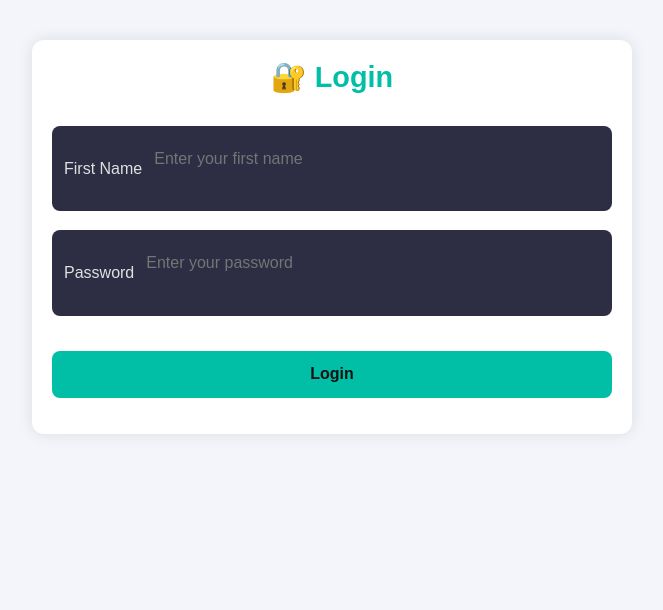
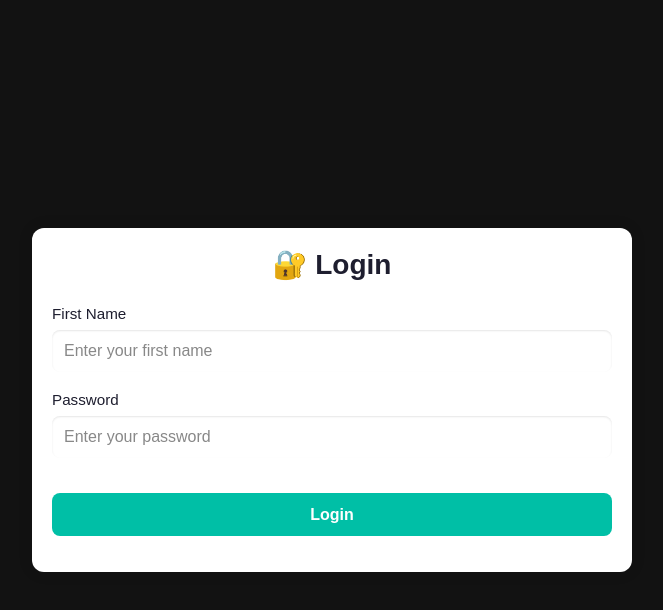
Before and after one commit to zoyajaved/btc-predict-dashboard, a React (Create React App) app: page /login in a window 1280 px wide. Shown: the top 610 px of the page, without its empty margins (308-971 px from the left). Built offline with nearby package versions, Linux system fonts and the light colour scheme; no server answers.

Commit message:
Final unified authform.css for Login and Register pages with dark background and light form

```diff
--- a/src/styles/AuthForm.css
+++ b/src/styles/AuthForm.css
@@ -1,79 +1,88 @@
-/* General Auth Form Styles */
+/* Full-page dark background and center content */
+.auth-wrapper {
+  min-height: 100vh;
+  background-color: #121212;
+  display: flex;
+  justify-content: center;
+  align-items: center;
+}
+
+/* Fallback dark background for Register.js (which uses <body>) */
+body {
+  background-color: #121212;
+  margin: 0;
+  font-family: 'Segoe UI', sans-serif;
+}
+
+/* Shared container for both login and register */
 .auth-container {
-  width: 100%;
   max-width: 420px;
-  margin: 5% auto;
-  background-color: #1e1e2f;
+  width: 90%;
+  margin: 80px auto;
   padding: 2.5rem;
-  border-radius: 12px;
-  box-shadow: 0 8px 20px rgba(0, 191, 166, 0.2);
-  color: #e0e0e0;
+  background-color: #f0f0f0; /* Light box */
+  border-radius: 15px;
+  box-shadow: 0 8px 24px rgba(0, 0, 0, 0.3);
   display: flex;
   flex-direction: column;
   align-items: center;
 }
 
+/* Headings like 'Sign Up' and 'Login' */
 .auth-container h2 {
-  margin-bottom: 2rem;
-  font-size: 1.8rem;
-  color: #00bfa6;
+  color: #1e1e2f;
+  margin-bottom: 1.5rem;
+  font-size: 1.75rem;
 }
 
-/* Input with icon */
+/* Each label + input block */
 .input-group {
+  width: 100%;
+  margin-bottom: 1.2rem;
   display: flex;
-  align-items: center;
-  width: 100%;
-  background-color: #2d2d44;
-  border-radius: 8px;
-  padding: 0.75rem;
-  margin-bottom: 1.2rem;
-  transition: background 0.3s ease;
+  flex-direction: column;
 }
 
-.input-group span {
-  color: #00bfa6;
-  margin-right: 10px;
-  font-size: 1.2rem;
+/* Labels for input fields */
+.input-group label {
+  margin-bottom: 0.5rem;
+  color: #1e1e2f;
+  font-weight: 500;
+  font-size: 0.95rem;
 }
 
+/* Text fields */
 .input-group input {
-  flex: 1;
+  width: 100%;
+  padding: 0.75rem;
   border: none;
-  outline: none;
-  background: transparent;
-  color: #e0e0e0;
+  border-radius: 8px;
+  background-color: #ffffff;
+  color: #333;
   font-size: 1rem;
+  box-shadow: inset 0 1px 2px rgba(0, 0, 0, 0.1);
 }
 
-/* Fallback input (for login.js inputs without group) */
-.auth-container input[type="text"],
-.auth-container input[type="password"],
-.auth-container input[type="email"],
-.auth-container input[type="number"] {
+/* Placeholder text color */
+.input-group input::placeholder {
+  color: #888;
+}
+
+/* Submit button */
+.auth-container button {
   width: 100%;
-  padding: 0.75rem;
-  margin-bottom: 1.2rem;
-  background-color: #2d2d44;
+  padding: 0.8rem;
+  background-color: #00bfa6;
+  color: #ffffff;
   border: none;
   border-radius: 8px;
-  color: #e0e0e0;
   font-size: 1rem;
+  font-weight: bold;
+  cursor: pointer;
+  transition: background-color 0.3s ease;
 }
 
-/* Button Styling */
-.auth-container button {
-  width: 100%;
-  padding: 0.9rem;
-  font-size: 1rem;
-  background-color: #00bfa6;
-  color: #121212;
-  border: none;
-  border-radius: 8px;
-  cursor: pointer;
-  transition: background 0.3s ease;
+/* Button hover effect */
+.auth-container button:hover {
+  background-color: #009e8d;
 }
-
-.auth-container button:hover {
-  background-color: #02d2b4;
-}
```
